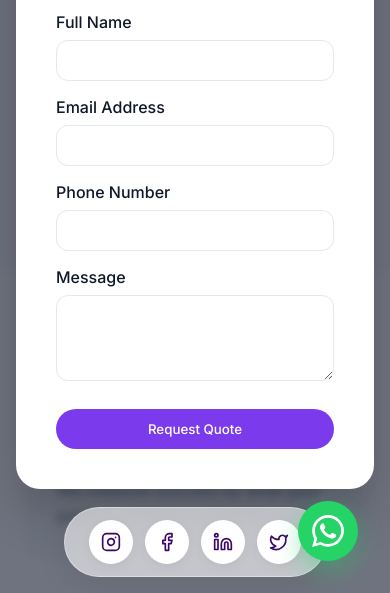
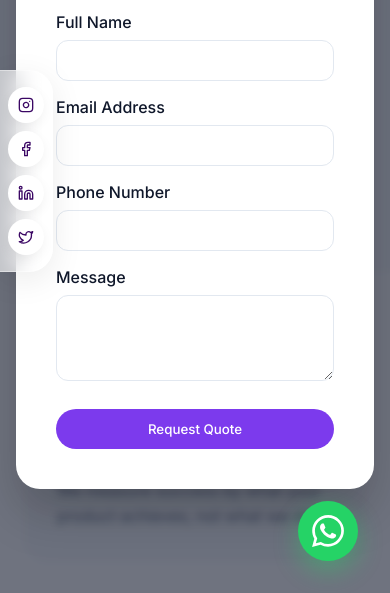
Before and after one commit to asishkumarv/b2b, a React (Vite) app in the folder Frontend/: page /about in a window 390 px wide. Shown: the part 251-844 px from the top of the page. Built offline with nearby package versions, Linux system fonts and the light colour scheme; no server answers.

Commit message:
mobile sm icons to left side and blog post link update

```diff
--- a/Frontend/src/components/SocialSidebar.jsx
+++ b/Frontend/src/components/SocialSidebar.jsx
@@ -23,20 +23,20 @@ const SocialSidebar = () => {
     <div
       style={{
         position: 'fixed',
-        left: isMobile ? '50%' : '0',
-        top: isMobile ? 'auto' : '50%',
-        bottom: isMobile ? '1rem' : 'auto',
-        transform: isMobile ? 'translateX(-50%)' : 'translateY(-50%)',
+        left: 0,
+        top: '50%',
+        transform: 'translateY(-50%)',
         display: 'flex',
-        flexDirection: isMobile ? 'row' : 'column',
-        gap: '0.75rem',
-        padding: isMobile ? '0.75rem 1.5rem' : '1.5rem 0.75rem',
+        flexDirection: 'column',
+        gap: isMobile ? '0.5rem' : '0.75rem',
+        padding: isMobile ? '1rem 0.5rem' : '1.5rem 0.75rem',
         background: 'rgba(255, 255, 255, 0.6)',
         backdropFilter: 'blur(12px)',
-        borderRadius: isMobile ? '999px' : '0 24px 24px 0',
+        borderRadius: '0 24px 24px 0',
         boxShadow: '0 8px 32px rgba(0,0,0,0.08)',
         zIndex: 9998,
         border: '1px solid rgba(255,255,255,0.4)',
+        borderLeft: 'none'
       }}
     >
       {socials.map((s, i) => (
@@ -51,8 +51,8 @@ const SocialSidebar = () => {
             display: 'flex',
             alignItems: 'center',
             justifyContent: 'center',
-            width: '44px',
-            height: '44px',
+            width: isMobile ? '36px' : '44px',
+            height: isMobile ? '36px' : '44px',
             borderRadius: '50%',
             color: 'var(--primary)',
             background: 'var(--white)',
@@ -60,7 +60,7 @@ const SocialSidebar = () => {
             boxShadow: '0 4px 12px rgba(0,0,0,0.05)'
           }}
         >
-          {s.icon}
+          {React.cloneElement(s.icon, { size: isMobile ? 16 : 20 })}
         </motion.a>
       ))}
     </div>
--- a/Frontend/src/pages/Blog.jsx
+++ b/Frontend/src/pages/Blog.jsx
@@ -49,7 +49,7 @@ const Blog = () => {
         ) : (
           <div className="grid-3">
             {blogs.map(blog => (
-              <Link to={`/blog/${blog.id}`} key={blog.id} style={{ display: 'block' }}>
+              <Link to={`/blog/${blog.slug || blog.id}`} key={blog.id} style={{ display: 'block' }}>
                 <motion.div
                   initial={{ opacity: 0, y: 20 }}
                   whileInView={{ opacity: 1, y: 0 }}
```
Also changed, not shown: 2 other files (tests, documents, lock files or other folders).
